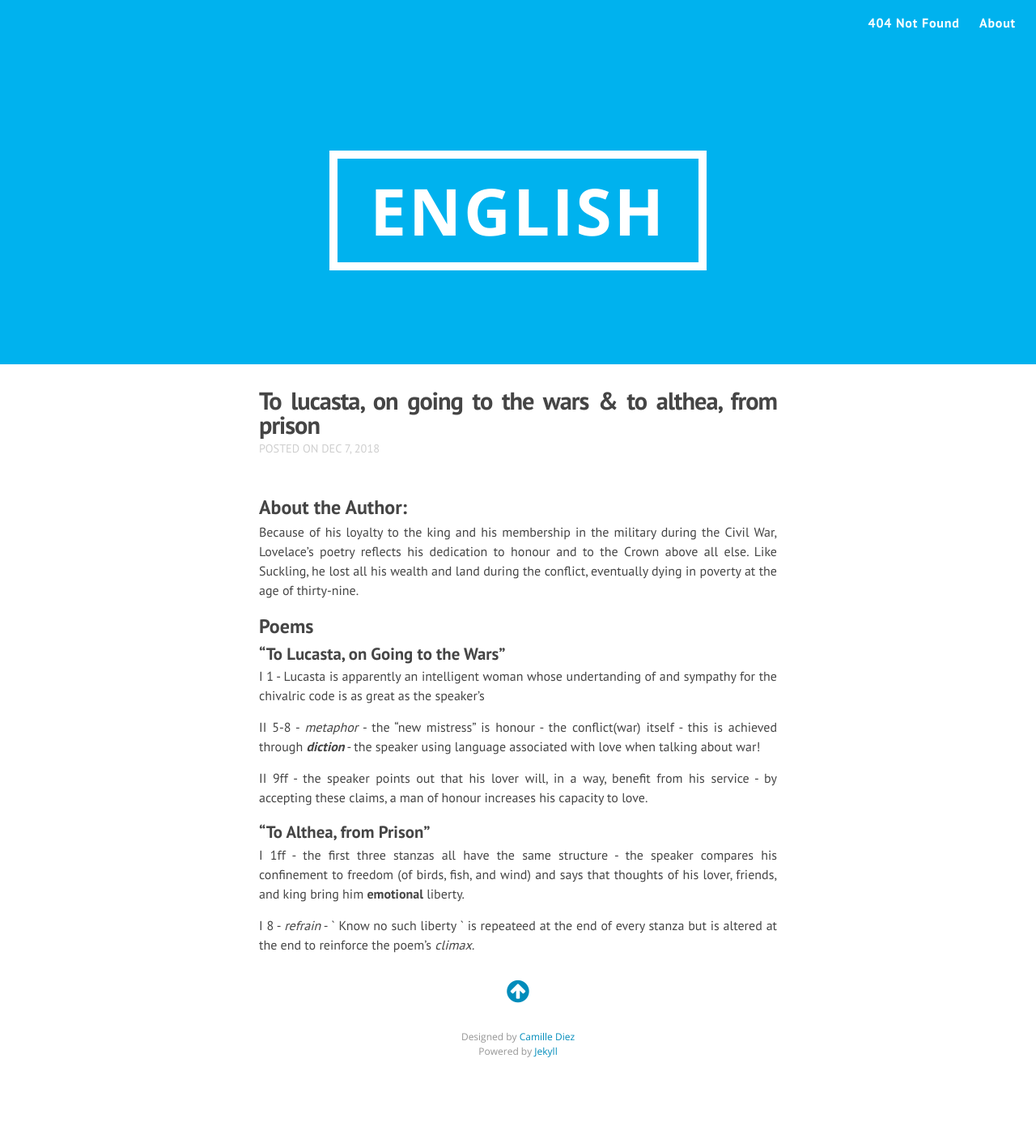
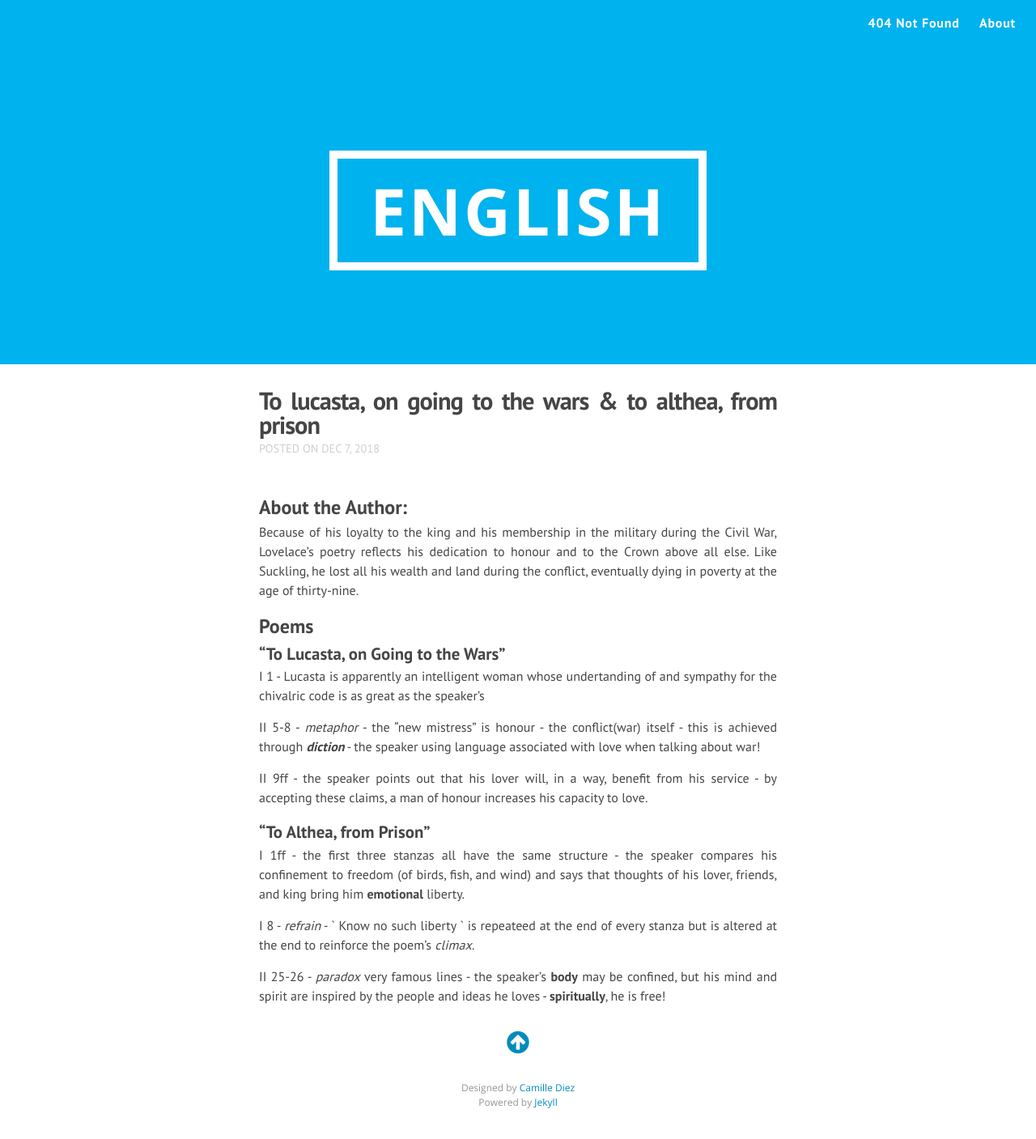
Before and after one commit to EthenStrine/English, a Jekyll site: the page built from _posts/2018-12-07-To Lucasta, on going to the wars & To Althea, from prison.md, in a window 1280 px wide. Shown: the whole page at 81% size. Built offline with Jekyll 4.4.1, drawn with Linux system fonts in a browser that asks for light colours; nearby versions of some CDN libraries; our own code applies the rules of GitHub Pages for plain Markdown files; before the commit the page ends 1344 px from its top, so only the background shows below that.

Commit message:
Update 2018-12-07-To Lucasta, on going to the wars & To Althea, from prison.md

```diff
--- a/_posts/2018-12-07-To Lucasta, on going to the wars & To Althea, from prison.md
+++ b/_posts/2018-12-07-To Lucasta, on going to the wars & To Althea, from prison.md
@@ -17,3 +17,5 @@ II 9ff - the speaker points out that his lover will, in a way, benefit from his
 I 1ff - the first three stanzas all have the same structure - the speaker compares his confinement to freedom (of birds, fish, and wind) and says that thoughts of his lover, friends, and king bring him **emotional** liberty.
 
 I 8 - *refrain* - ` Know no such liberty ` is repeateed at the end of every stanza but is altered at the end to reinforce the poem's *climax.*
+
+II 25-26 - *paradox* very famous lines - the speaker's **body** may be confined, but his mind and spirit are inspired by the people and ideas he loves - **spiritually**, he is free!
```
